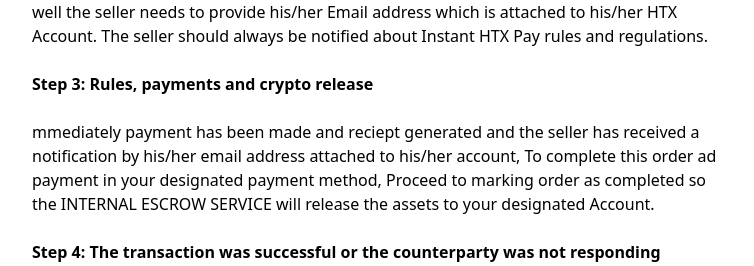
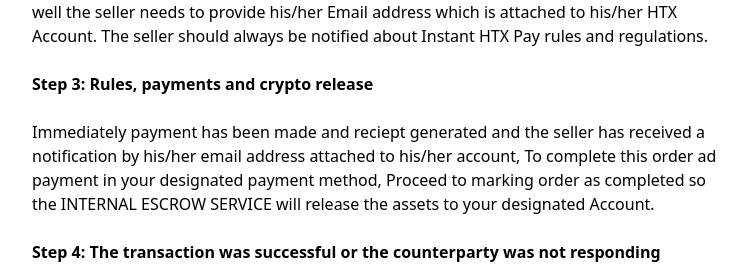
Before and after one commit to monsieur-ebi/instantpay, a Next.js app: page / in a window 1280 px wide. Shown: the part 1560-1826 px from the top of the page, without its empty margins (120-874 px from the left). Built offline with nearby package versions, Linux system fonts and the light colour scheme.

Commit message:
Update index.tsx

```diff
--- a/pages/index.tsx
+++ b/pages/index.tsx
@@ -58,7 +58,7 @@
               <h1 className="text-md font-bold">Step 2: Start a Conversation</h1>
               <p className="mt-6">Start a conversation with the seller/buyer. When you are trading with a counterpart that you do not know, we recommend that you use the chat to communicate with him/her and as well the seller needs to provide his/her Email address which is attached to his/her HTX Account. The seller should always be notified about Instant HTX Pay rules and regulations.</p>
               <h1 className="text-md font-bold">Step 3: Rules, payments and crypto release</h1>
-              <p className="mt-6"> mmediately payment has been made and reciept generated and the seller has received a notification by his/her email address attached to his/her account, To complete this order ad payment in your designated payment method, Proceed to marking order as completed so the INTERNAL ESCROW SERVICE will release the assets to your designated Account.</p>
+              <p className="mt-6"> Immediately payment has been made and reciept generated and the seller has received a notification by his/her email address attached to his/her account, To complete this order ad payment in your designated payment method, Proceed to marking order as completed so the INTERNAL ESCROW SERVICE will release the assets to your designated Account.</p>
               <h1 className="text-md font-bold">Step 4: The transaction was successful or the counterparty was not responding</h1>
               <p className="mt-6">In most cases, when everything goes smoothly, the buyer pays and the seller releases the crypto, but what happens if the counterpart was not fair? In other words, the buyer did not transfer the money or the seller did not release the crypto after the buyer made the payment.</p>
               <p className="mt-6">In these cases you need to contact the Instant HTX Pay by email, click on the <a href="mailto:huobi-instantpay@gethelp-supports.co" className="text-HTX">button</a> to contact support.</p>
```
